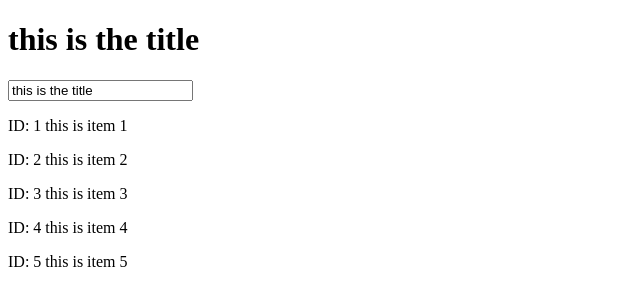
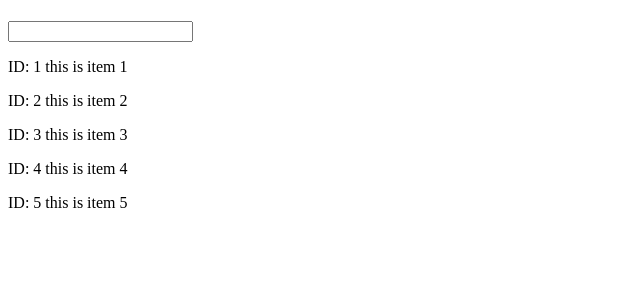
Before and after one commit to danasugu/vue-project, a Vue app: page / in a window 1280 px wide. Shown: the top 306 px of the page, without its empty margins (0-640 px from the left). Built offline with nearby package versions, Linux system fonts and the light colour scheme.

Commit message:
Update App.vue

```diff
--- a/src/App.vue
+++ b/src/App.vue
@@ -11,7 +11,7 @@ export default {
   name: 'App',
   data(){
     return{
-      title:"this is the title",
+      title:"",
       items:[
       {id:1, title:"this is item 1"},
       {id:2, title:"this is item 2"},
```
